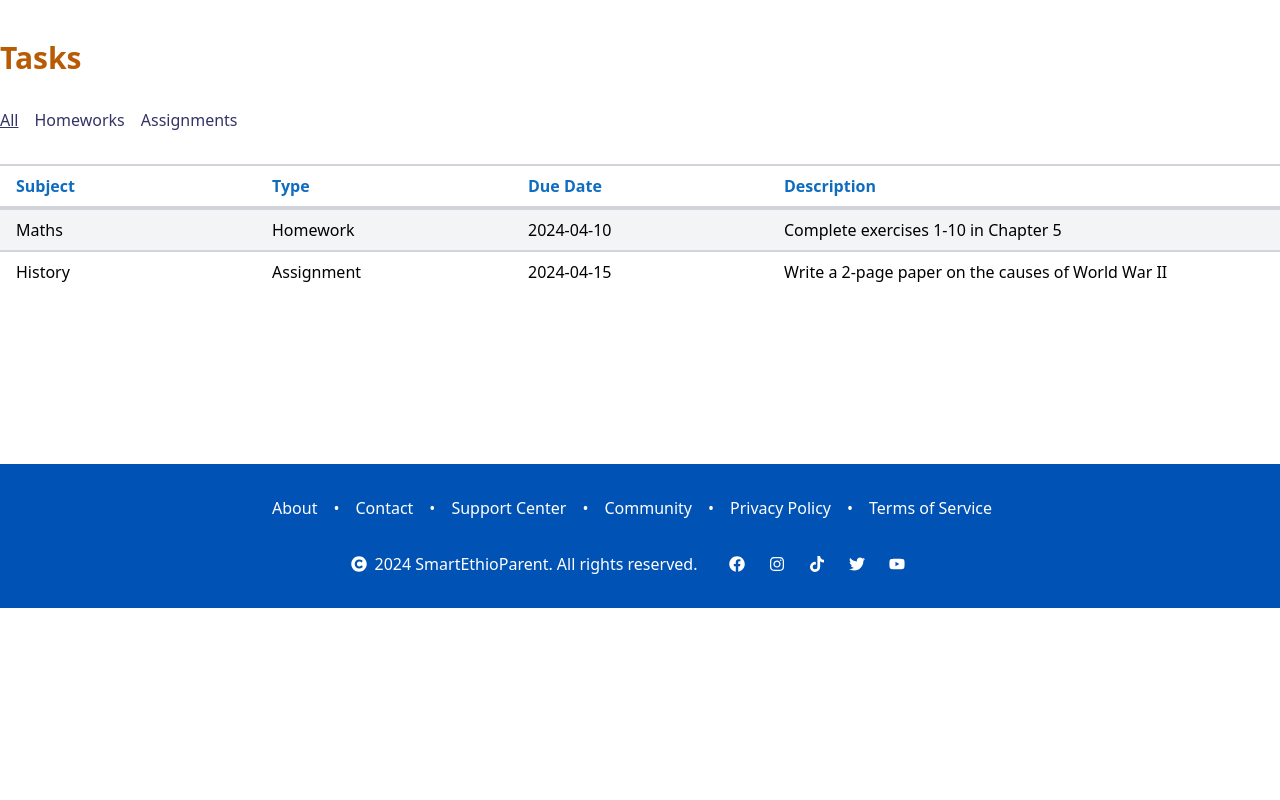
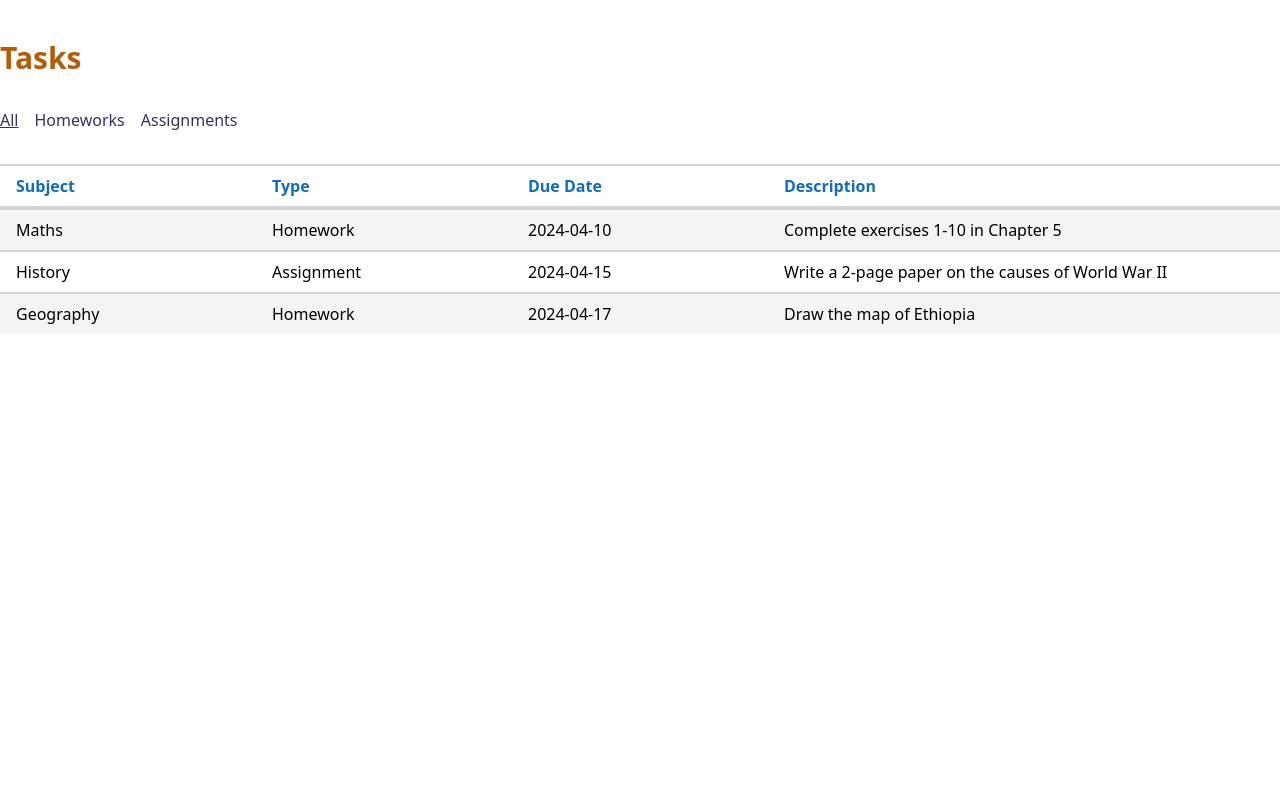
Before and after one commit to samson-16/smartethioparent, a React (Vite) app: page /tasks in a window 1280 px wide. Shown: the top 800 px of the page. Built offline with nearby package versions, Linux system fonts and the light colour scheme.

Commit message:
Create TaskDetail.jsx, TaskList.jsx

```diff
--- a/package.json
+++ b/package.json
@@ -10,6 +10,7 @@
     "preview": "vite preview"
   },
   "dependencies": {
+    "prop-types": "^15.8.1",
     "react": "^18.2.0",
     "react-dom": "^18.2.0",
     "react-icons": "^5.0.1",
--- a/src/App.jsx
+++ b/src/App.jsx
@@ -1,13 +1,24 @@
+import {
+  BrowserRouter as Router,
+  Routes,
+  Route,
+  Navigate,
+} from "react-router-dom";
 import "./App.css";
 import Task from "./Task";
 import Footer from "./Footer";
 
 function App() {
   return (
-    <div>
-      <Task />
-      <Footer />
-    </div>
+    <Router>
+      <div>
+        <Routes>
+          <Route path="/" element={<Navigate to="/tasks" />} />
+          <Route path="/tasks/*" element={<Task />} />
+        </Routes>
+        <Footer />
+      </div>
+    </Router>
   );
 }
 
--- a/src/Task.jsx
+++ b/src/Task.jsx
@@ -1,7 +1,19 @@
-import { useState } from "react";
+import { useState, useEffect } from "react";
+import {
+  Route,
+  Routes,
+  useNavigate,
+  useParams,
+  useLocation,
+} from "react-router-dom";
+import TaskDetail from "./TaskDetail";
+import TaskList from "./TaskList";
 
 const Task = () => {
   const [filter, setFilter] = useState("All");
+  const { taskId } = useParams();
+  const navigate = useNavigate();
+  const location = useLocation();
 
   const tasks = [
     {
@@ -18,63 +30,57 @@ const Task = () => {
       dueDate: "2024-04-15",
       description: "Write a 2-page paper on the causes of World War II",
     },
+    {
+      id: 3,
+      subject: "Geography",
+      type: "Homework",
+      dueDate: "2024-04-17",
+      description: "Draw the map of Ethiopia",
+    },
   ];
 
   const filteredTasks =
     filter === "All" ? tasks : tasks.filter((task) => task.type === filter);
 
+  const task = tasks.find((task) => Number(task.id) === Number(taskId));
+
+  useEffect(() => {
+    if (!task && taskId) {
+      navigate("/tasks");
+    }
+  }, [task, navigate, taskId]);
+
   return (
-    <div className="container h-96 mx-auto my-10">
+    <div className="container h-screen mx-auto my-10">
+      {location.pathname === "/tasks" && (
+        <>
           <h1 className="text-3xl font-bold mb-8 text-[#B85B05]">Tasks</h1>
           <div className="flex space-x-4 mb-8">
             <h2
-          className={`cursor-pointer ${filter === "All" ? "underline" : ""} text-[#333366]`}
+              className={`cursor-pointer ${filter === "All" ? "underline" : ""} text-[#333366] hover:text-blue-700`}
               onClick={() => setFilter("All")}
             >
               All
             </h2>
             <h2
-          className={`cursor-pointer ${filter === "Homework" ? "underline" : ""} text-[#333366]`}
+              className={`cursor-pointer ${filter === "Homework" ? "underline" : ""} text-[#333366] hover:text-blue-700`}
               onClick={() => setFilter("Homework")}
             >
               Homeworks
             </h2>
             <h2
-          className={`cursor-pointer ${filter === "Assignment" ? "underline" : ""} text-[#333366]`}
+              className={`cursor-pointer ${filter === "Assignment" ? "underline" : ""} text-[#333366] hover:text-blue-700`}
               onClick={() => setFilter("Assignment")}
             >
               Assignments
             </h2>
           </div>
-      <table className="table-fixed w-full">
-        <thead className="border-t-2 border-b-4 border-gray-300">
-          <tr>
-            <th className="w-1/4 px-4 py-2 text-[#0F6CBF] text-left">
-              Subject
-            </th>
-            <th className="w-1/4 px-4 py-2 text-[#0F6CBF] text-left">Type</th>
-            <th className="w-1/4 px-4 py-2 text-[#0F6CBF] text-left">
-              Due Date
-            </th>
-            <th className="w-1/2 px-4 py-2 text-[#0F6CBF] text-left">
-              Description
-            </th>
-          </tr>
-        </thead>
-        <tbody>
-          {filteredTasks.map((task, index) => (
-            <tr
-              key={task.id}
-              className={`${index % 2 === 0 ? "bg-gray-100" : "bg-white"} hover:bg-gray-200 border-gray-300 border-t-2`}
-            >
-              <td className="px-4 py-2">{task.subject}</td>
-              <td className="px-4 py-2">{task.type}</td>
-              <td className="px-4 py-2">{task.dueDate}</td>
-              <td className="px-4 py-2">{task.description}</td>
-            </tr>
-          ))}
-        </tbody>
-      </table>
+        </>
+      )}
+      <Routes>
+        <Route path="/" element={<TaskList tasks={filteredTasks} />} />
+        <Route path=":taskId" element={<TaskDetail task={task} />} />
+      </Routes>
     </div>
   );
 };
--- /dev/null
+++ b/src/TaskDetail.jsx
@@ -0,0 +1,36 @@
+import PropTypes from "prop-types";
+
+const TaskDetail = ({ task }) => {
+  if (!task) {
+    return <div>No task found</div>;
+  }
+
+  return (
+    <div className="container mx-auto my-10">
+      <h1 className="text-3xl font-bold mb-8 text-[#B85B05]">{task.subject}</h1>
+      <div className="border border-gray-300 rounded-md p-4">
+        <p className="mb-4">
+          <span className="font-semibold">Type:</span> {task.type}
+        </p>
+        <p className="mb-4">
+          <span className="font-semibold">Due Date:</span> {task.dueDate}
+        </p>
+        <p className="mb-4">
+          <span className="font-semibold">Description:</span> {task.description}
+        </p>
+      </div>
+    </div>
+  );
+};
+
+TaskDetail.propTypes = {
+  task: PropTypes.shape({
+    id: PropTypes.number.isRequired,
+    subject: PropTypes.string.isRequired,
+    type: PropTypes.string.isRequired,
+    dueDate: PropTypes.string.isRequired,
+    description: PropTypes.string.isRequired,
+  }),
+};
+
+export default TaskDetail;
--- /dev/null
+++ b/src/TaskList.jsx
@@ -0,0 +1,49 @@
+import PropTypes from "prop-types";
+import { useNavigate } from "react-router-dom";
+
+const TaskList = ({ tasks }) => {
+  const navigate = useNavigate();
+
+  return (
+    <table className="table-fixed w-full">
+      <thead className="border-t-2 border-b-4 border-gray-300">
+        <tr>
+          <th className="w-1/4 px-4 py-2 text-[#0F6CBF] text-left">Subject</th>
+          <th className="w-1/4 px-4 py-2 text-[#0F6CBF] text-left">Type</th>
+          <th className="w-1/4 px-4 py-2 text-[#0F6CBF] text-left">Due Date</th>
+          <th className="w-1/2 px-4 py-2 text-[#0F6CBF] text-left">
+            Description
+          </th>
+        </tr>
+      </thead>
+      <tbody>
+        {tasks.map((task, index) => (
+          <tr
+            key={task.id}
+            className={`${index % 2 === 0 ? "bg-gray-100" : "bg-white"} hover:bg-gray-200 border-gray-300 border-t-2 cursor-pointer`}
+            onClick={() => navigate(`/tasks/${task.id}`)}
+          >
+            <td className="px-4 py-2">{task.subject}</td>
+            <td className="px-4 py-2">{task.type}</td>
+            <td className="px-4 py-2">{task.dueDate}</td>
+            <td className="px-4 py-2">{task.description}</td>
+          </tr>
+        ))}
+      </tbody>
+    </table>
+  );
+};
+
+TaskList.propTypes = {
+  tasks: PropTypes.arrayOf(
+    PropTypes.shape({
+      id: PropTypes.number.isRequired,
+      subject: PropTypes.string.isRequired,
+      type: PropTypes.string.isRequired,
+      dueDate: PropTypes.string.isRequired,
+      description: PropTypes.string.isRequired,
+    }),
+  ).isRequired,
+};
+
+export default TaskList;
```
Also changed, not shown: 1 other file (tests, documents, lock files or other folders). Lines whose indentation alone changed are shown as unchanged.
